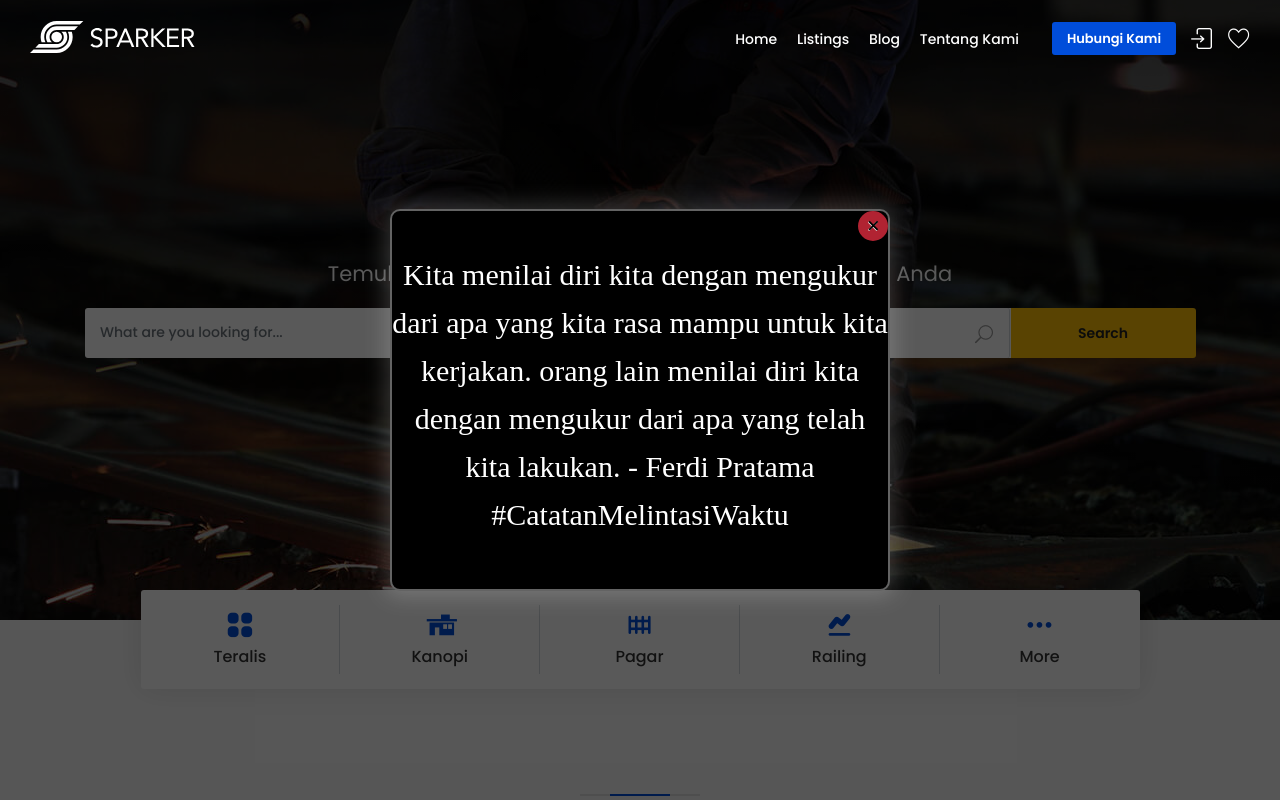
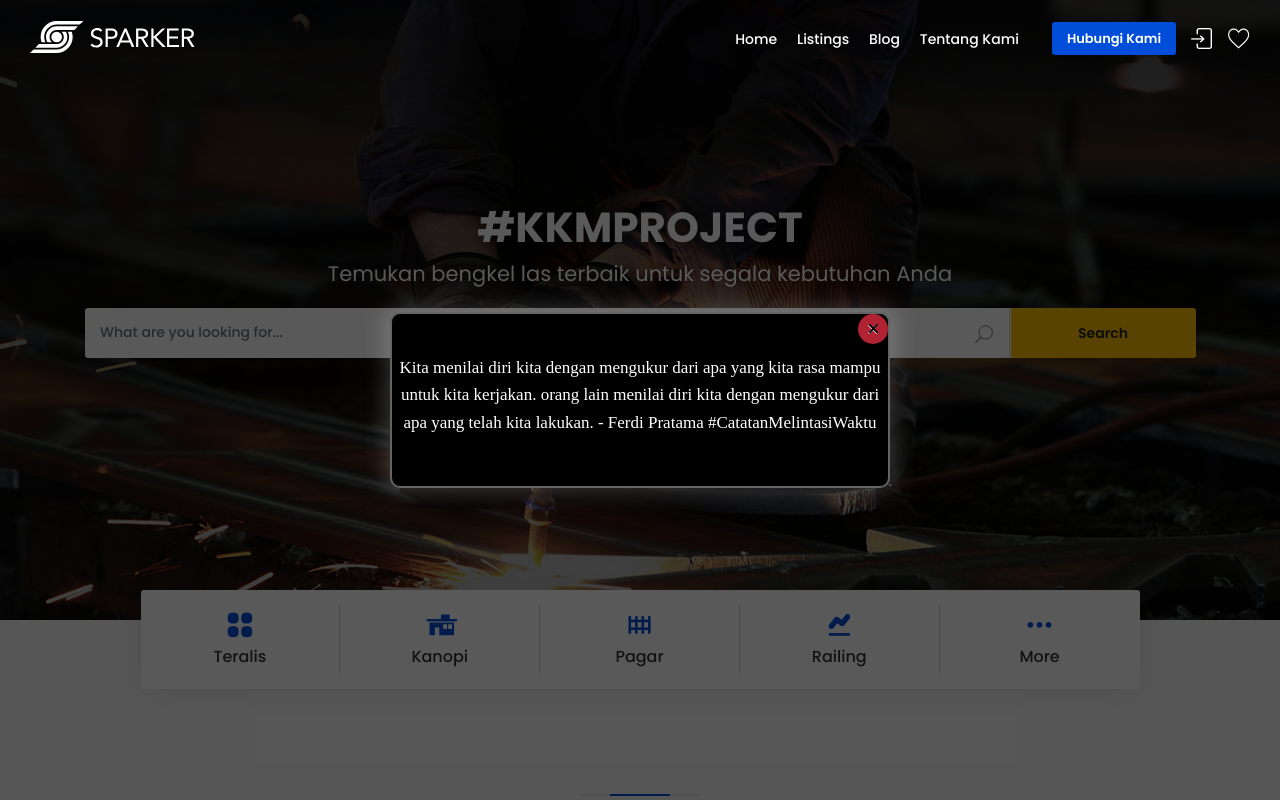
Before and after one commit to verdipratama/KKMproject, a PHP site: page / in a window 1280 px wide. Run offline with PHP 8.4, Linux system fonts and the light colour scheme.

Commit message:
Ini kata-kata buat orang yang melihat covernya saja!

```diff
--- a/css/custom.css
+++ b/css/custom.css
@@ -18,7 +18,7 @@
 
 #indexPopup .title {
     margin-bottom: 0px;
-    font-size: 14px;
+    font-size: 17px;
     text-align: center;
     opacity: 0.7
 }
@@ -154,7 +154,7 @@
 
 #indexPopup .title {
     margin-bottom: 0px;
-    font-size: 14px;
+    font-size: 17px;
     text-align: center;
     opacity: 0.7
 }
--- a/index.html
+++ b/index.html
@@ -381,7 +381,9 @@
                 <!-- /container -->
             <div id="indexPopup" class="show">
                     <div class="content-box">
-                        <p>Kita menilai diri kita dengan mengukur dari apa yang kita rasa mampu untuk kita kerjakan. orang lain menilai diri kita dengan mengukur dari apa yang telah kita lakukan. - Ferdi Pratama #CatatanMelintasiWaktu</p>
+                        <div class="title">
+                            <p>Kita menilai diri kita dengan mengukur dari apa yang kita rasa mampu untuk kita kerjakan. orang lain menilai diri kita dengan mengukur dari apa yang telah kita lakukan. - Ferdi Pratama #CatatanMelintasiWaktu</p>
+                        </div>
                         <div class="close" id="indexPopupClose" style="transition: all 0.3s ease 0.2s;">+</div>
                     </div>
                 </div>
```
